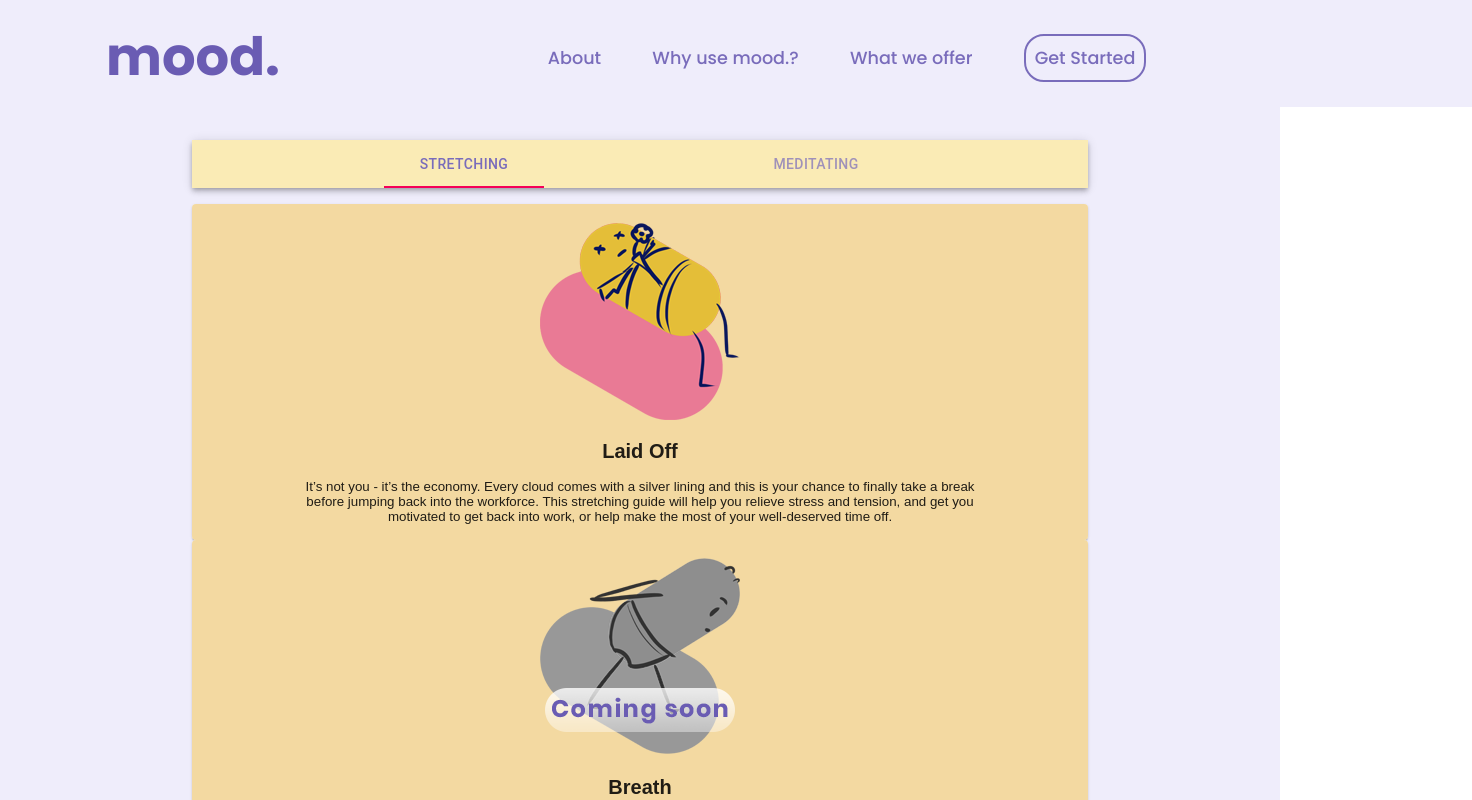
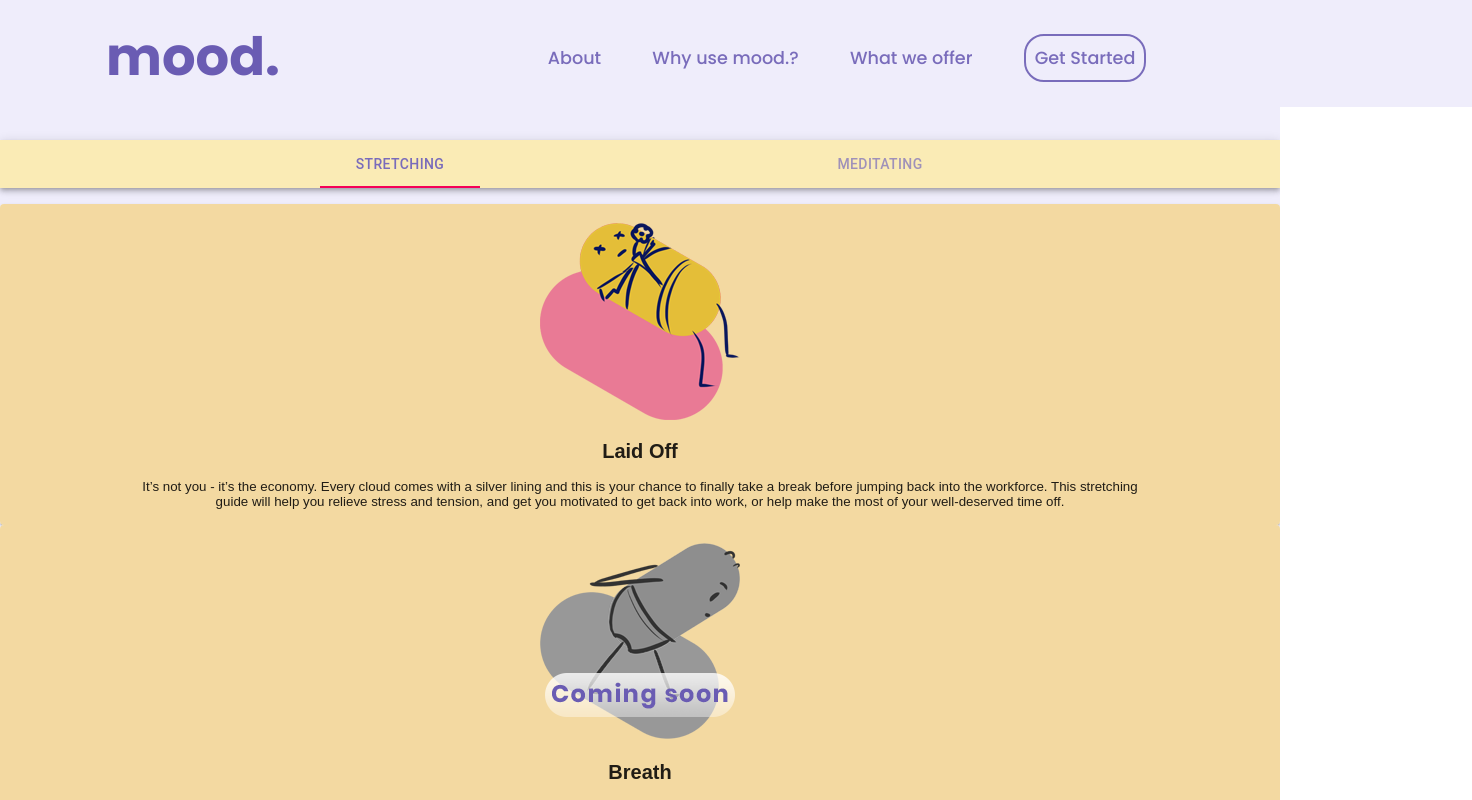
Before and after one commit to bryanwongyk/MOOD, a React (Create React App) app in the folder front-end/: page /activities in a window 1280 px wide. Shown: the top 800 px of the page, 1472 px wide, since content can reach past the window. Built offline with nearby package versions, Linux system fonts and the light colour scheme.

Commit message:
[FIX] Fix ExerciseMenu styling, add README thumbnail

```diff
--- a/front-end/src/components/Navigation/ExerciseMenu/ExerciseMenu.tsx
+++ b/front-end/src/components/Navigation/ExerciseMenu/ExerciseMenu.tsx
@@ -23,9 +23,6 @@ const GlobalCss = withStyles({
 			fontWeight: 700,
 			fontSize: '1.5rem',
 		},
-		'.MuiPaper-root': {
-			width: '70vw',
-		},
 		'.MuiTabs-centered': {
 			justifyContent: 'space-evenly',
 		},
@@ -45,8 +42,9 @@ const TabPanel: FunctionComponent<TabPanelProps> = ({ children, value, index, ..
 };
 
 const StyledDiv = styled.div`
-	margin: 0vh 15vw 0vh 15vw;
+	margin: 0 auto;
 	width: 100%;
+	max-width: 1440px;
 `;
 
 const SimpleTabs: FunctionComponent = (): ReactElement => {
```
Also changed, not shown: front-end/src/assets/README_thumbnail.png (added).
